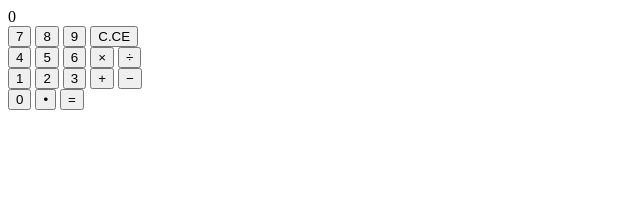
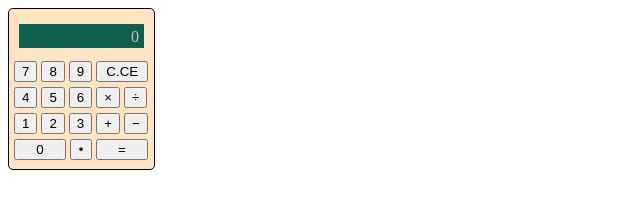
Before and after one commit to KevinKeylock/calculator, a plain HTML site: page index.html in a window 1280 px wide. Shown: the whole page, without its empty margins (0-640 px from the left). Drawn offline with Linux system fonts and the light colour scheme.

Commit message:
Style to look like a calculator

```diff
--- a/index.html
+++ b/index.html
@@ -4,11 +4,11 @@
   <meta charset="UTF-8">
   <meta name="viewport" content="width=device-width, initial-scale=1.0">
   <title>Document</title>
+  <link rel="stylesheet" href="style.css">
 </head>
 <body>
   <div class="calculator">
     <output id="display">0</output>
-    <br>
     <button id="seven">7</button>
     <button id="eight">8</button>
     <button id="nine">9</button>
--- a/style.css
+++ b/style.css
@@ -0,0 +1,36 @@
+.calculator {
+  width: 145px;
+  background-color: bisque;
+  border: black solid 1px;
+  border-radius: 5px;
+  height: 160px;
+}
+button {
+  margin-top: 5px;
+}
+#zero {
+  width: 52px;
+}
+#dot {
+  width: 22px;
+}
+#equals {
+  width: 52px;
+}
+#clear {
+  width: 52px;
+}
+#display {
+  display: block;
+  text-align: end;
+  width: 120px;
+  margin: 15px 10px 8px 10px;
+  background-color: rgb(15, 97, 79);
+  color: rgb(192, 192, 192);
+  padding: 4px 5px 0 0;
+  height: 20px;
+}
+
+#seven, #four, #one, #zero {
+  margin-left: 5px;
+}
```
